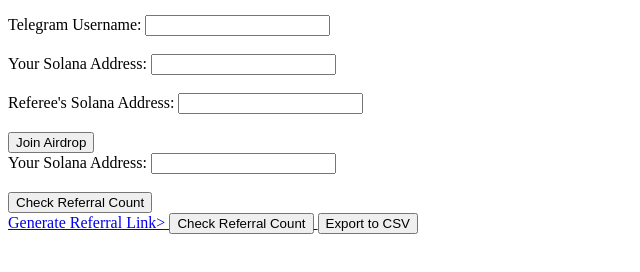
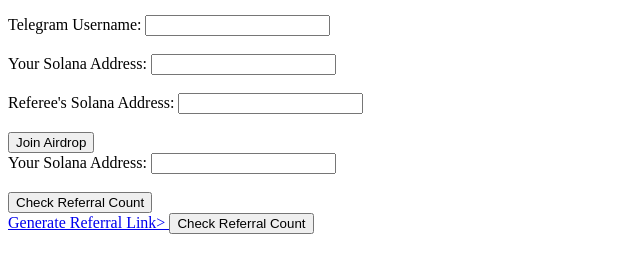
Before and after one commit to rcoderx/literate-dollop, a plain HTML site: page index.html in a window 1280 px wide. Shown: the part 104-376 px from the top of the page, without its empty margins (0-640 px from the left). Drawn offline with Linux system fonts and the light colour scheme.

Commit message:
Add files via upload

```diff
--- a/index.html
+++ b/index.html
@@ -30,7 +30,6 @@
     <a id="generateReferralLink" href="#" onclick="generateReferralLink()">Generate Referral Link>
         <input type="button" value="Check Referral Count" onclick="generateReferralLink()">
     </a>
-    <button onclick="exportToCSV()">Export to CSV</button>
 
 
     <script src="script.js"></script>
```
